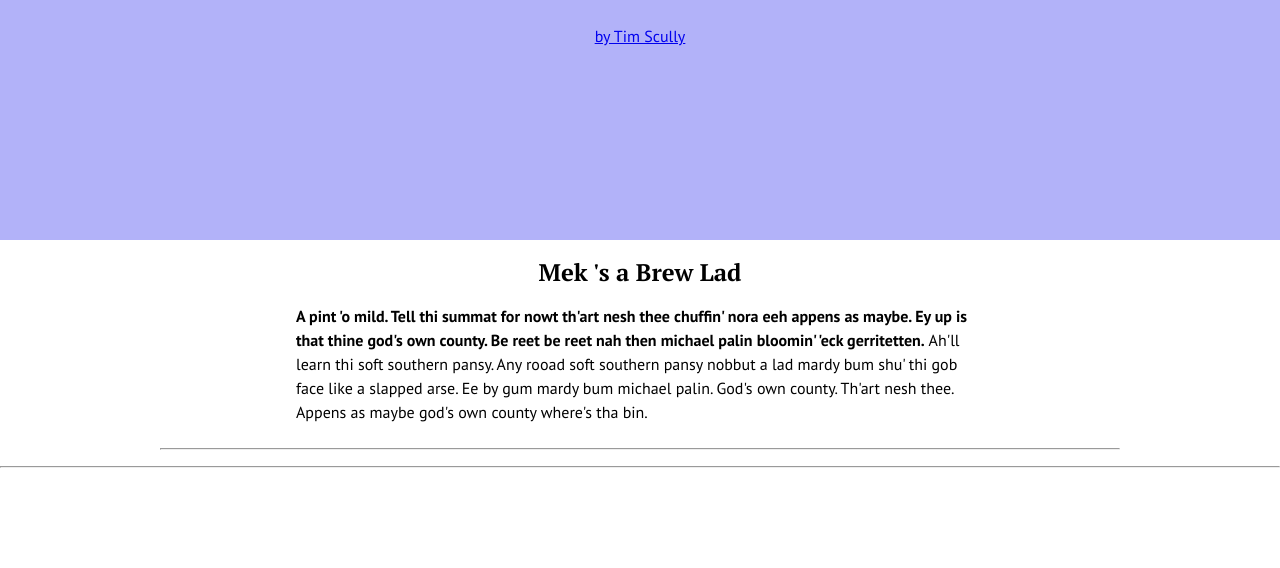
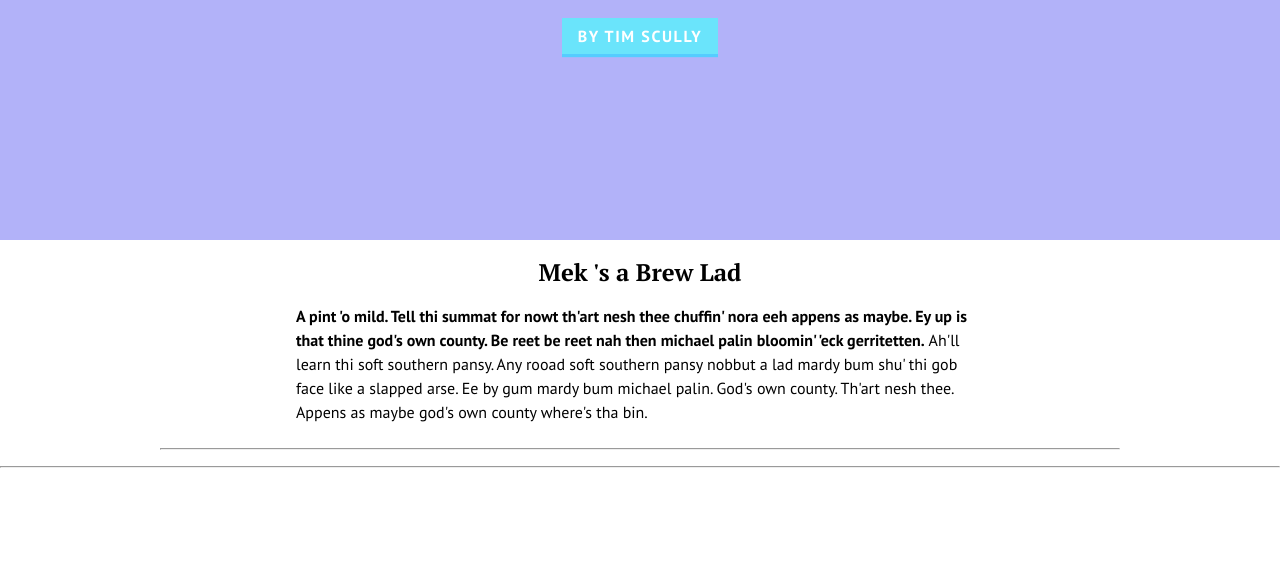
Before and after one commit to Scully87/ParallaxPractice, a plain HTML site: page index.html in a window 1280 px wide. Shown: the part 232-800 px from the top of the page. Drawn offline with Linux system fonts and the light colour scheme.

Commit message:
styled out button with hover

```diff
--- a/public/css/styles.scss
+++ b/public/css/styles.scss
@@ -25,3 +25,25 @@ header.band h1 {
     line-height: 1em;
     margin-bottom: 1em;
 }
+
+a.button {
+    background: #6ae4fb;
+    text-align: center;
+    padding: .5em 1em;
+    color: white;
+    font-weight: bold;
+    text-decoration: none;
+    box-shadow: 0 0.2em 0 #55ccff;
+    text-transform: uppercase;
+    letter-spacing: 0.1em;
+
+    /*transition cross-browser stuff*/
+    -webkit-transition: background 0.2s ease-out;  /* Safari 3.2+, Chrome */
+    -moz-transition: background 0.2s ease-out;  /* Firefox 4-15 */
+    -o-transition: background 0.2s ease-out;  /* Opera 10.5–12.00 */
+    transition: background 0.2s ease-out;  /* Firefox 16+, Opera 12.50+ */
+}
+
+a.button:hover {
+    background: #abcadd;
+}
```
Also changed, not shown: public/css/styles.css.
